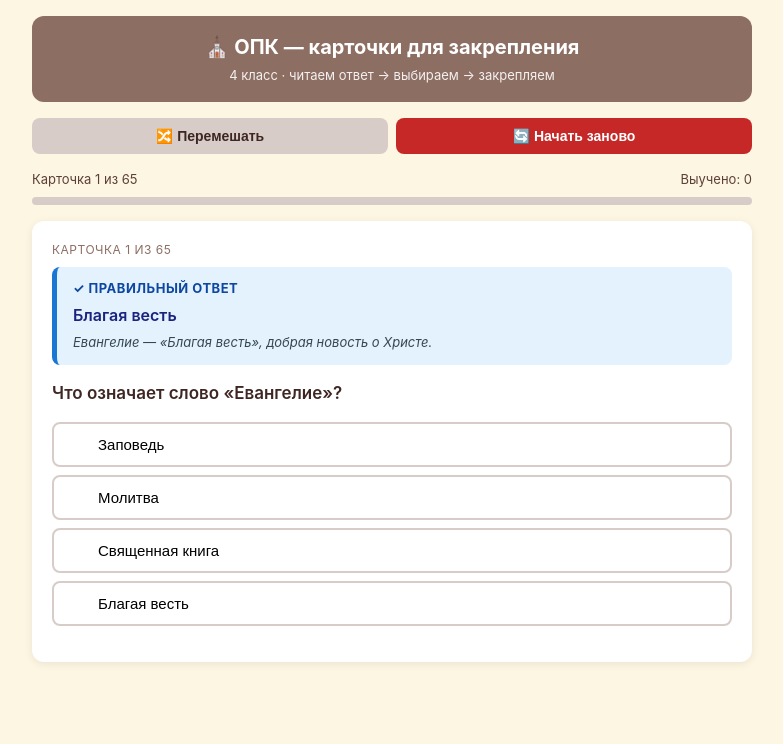
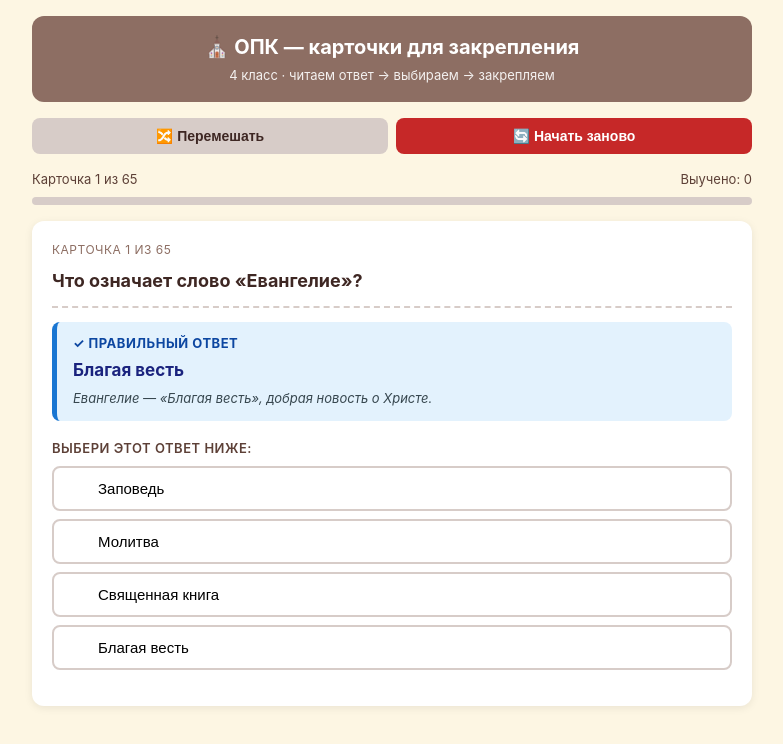
Before and after one commit to iOleg138/opk-test-2026, a plain HTML site: page index.html in a window 1280 px wide. Shown: the whole page, without its empty margins (248-1031 px from the left). Drawn offline with Linux system fonts and the light colour scheme.

Commit message:
Update index.html

```diff
--- a/index.html
+++ b/index.html
@@ -79,13 +79,24 @@
     letter-spacing: 0.5px;
     margin-bottom: 8px;
   }
-  /* Плашка с правильным ответом */
+
+  /* === ВОПРОС СНАЧАЛА === */
+  .question-text {
+    font-size: 18px;
+    font-weight: 700;
+    margin-bottom: 14px;
+    color: #3e2723;
+    padding-bottom: 12px;
+    border-bottom: 2px dashed #d7ccc8;
+  }
+
+  /* === ПЛАШКА С ОТВЕТОМ — ПОСЛЕ ВОПРОСА === */
   .answer-hint {
     background: #e3f2fd;
     border-left: 5px solid #1976d2;
     border-radius: 8px;
     padding: 12px 16px;
-    margin-bottom: 16px;
+    margin-bottom: 18px;
     font-size: 15px;
   }
   .answer-hint .label {
@@ -98,9 +109,9 @@
     letter-spacing: 0.5px;
   }
   .answer-hint .value {
-    font-weight: 600;
+    font-weight: 700;
     color: #1a237e;
-    font-size: 16px;
+    font-size: 17px;
   }
   .answer-hint .ex {
     margin-top: 6px;
@@ -108,12 +119,16 @@
     font-size: 13px;
     font-style: italic;
   }
-  .question-text {
-    font-size: 17px;
+
+  .choose-label {
+    font-size: 13px;
+    color: #5d4037;
     font-weight: 600;
-    margin-bottom: 16px;
-    color: #3e2723;
+    margin-bottom: 8px;
+    text-transform: uppercase;
+    letter-spacing: 0.5px;
   }
+
   .options { display: flex; flex-direction: column; gap: 8px; }
   .option {
     padding: 12px 14px;
@@ -167,7 +182,7 @@
   @media (max-width: 500px) {
     .question-text { font-size: 16px; }
     .option { font-size: 14px; padding: 10px 12px; }
-    .answer-hint .value { font-size: 15px; }
+    .answer-hint .value { font-size: 16px; }
   }
 </style>
 </head>
@@ -192,15 +207,20 @@
   <div id="quizContainer" class="card">
     <div id="questionNum" class="question-num"></div>
 
-    <!-- Плашка с правильным ответом — показывается СРАЗУ -->
+    <!-- СНАЧАЛА ВОПРОС -->
+    <div id="questionText" class="question-text"></div>
+
+    <!-- ПОСЛЕ ВОПРОСА — ПРАВИЛЬНЫЙ ОТВЕТ -->
     <div class="answer-hint" id="answerHint">
       <span class="label">✓ Правильный ответ</span>
       <span class="value" id="answerValue"></span>
       <div class="ex" id="answerEx"></div>
     </div>
 
-    <div id="questionText" class="question-text"></div>
+    <!-- ВАРИАНТЫ ДЛЯ ЗАКРЕПЛЕНИЯ -->
+    <div class="choose-label">Выбери этот ответ ниже:</div>
     <div id="options" class="options"></div>
+
     <div id="feedback" class="feedback"></div>
     <div class="actions">
       <button id="nextBtn" class="btn-primary hidden">Следующая карточка →</button>
@@ -332,7 +352,10 @@ function renderQuestion() {
   $('progressFill').style.width = `${(currentIndex / currentQuestions.length) * 100}%`;
   $('scoreText').textContent = `Выучено: ${learned}`;
 
-  // Показываем правильный ответ СРАЗУ
+  // 1) СНАЧАЛА ВОПРОС
+  $('questionText').textContent = q.q;
+
+  // 2) ПОСЛЕ ВОПРОСА — ПРАВИЛЬНЫЙ ОТВЕТ
   $('answerValue').textContent = q.correct;
   const exEl = $('answerEx');
   if (q.ex) {
@@ -343,7 +366,7 @@ function renderQuestion() {
     exEl.style.display = 'none';
   }
 
-  $('questionText').textContent = q.q;
+  // 3) НИЖЕ — ВАРИАНТЫ ДЛЯ ЗАКРЕПЛЕНИЯ
   $('feedback').className = 'feedback';
   $('feedback').textContent = '';
   $('nextBtn').classList.add('hidden');
@@ -367,7 +390,6 @@ function selectOption(btn, chosen, q) {
   const isCorrect = chosen === q.correct;
 
   if (isCorrect) {
-    // Правильно — блокируем выбор, показываем похвалу, открываем «Далее»
     answered = true;
     document.querySelectorAll('.option').forEach(o => {
       o.classList.add('disabled');
@@ -390,13 +412,12 @@ function selectOption(btn, chosen, q) {
       $('finishBtn').classList.remove('hidden');
     }
   } else {
-    // Неправильно — красная подсветка, но можно попробовать ещё раз
     btn.classList.add('wrong');
     btn.querySelector('.mark').textContent = '✗';
 
     const fb = $('feedback');
     fb.className = 'feedback show wrong';
-    fb.textContent = '❌ Попробуй ещё раз. Подсказка сверху!';
+    fb.textContent = '❌ Попробуй ещё раз. Посмотри на правильный ответ выше!';
   }
 }
 
```
